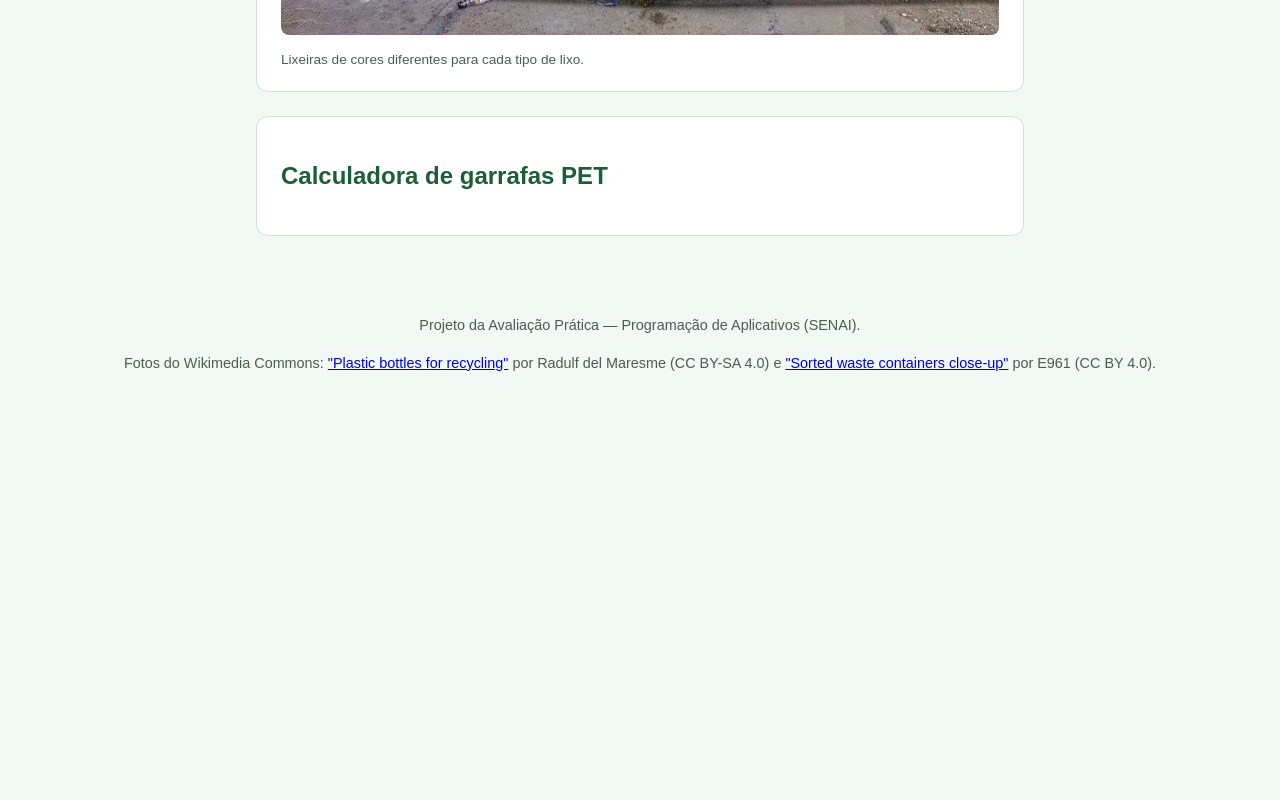
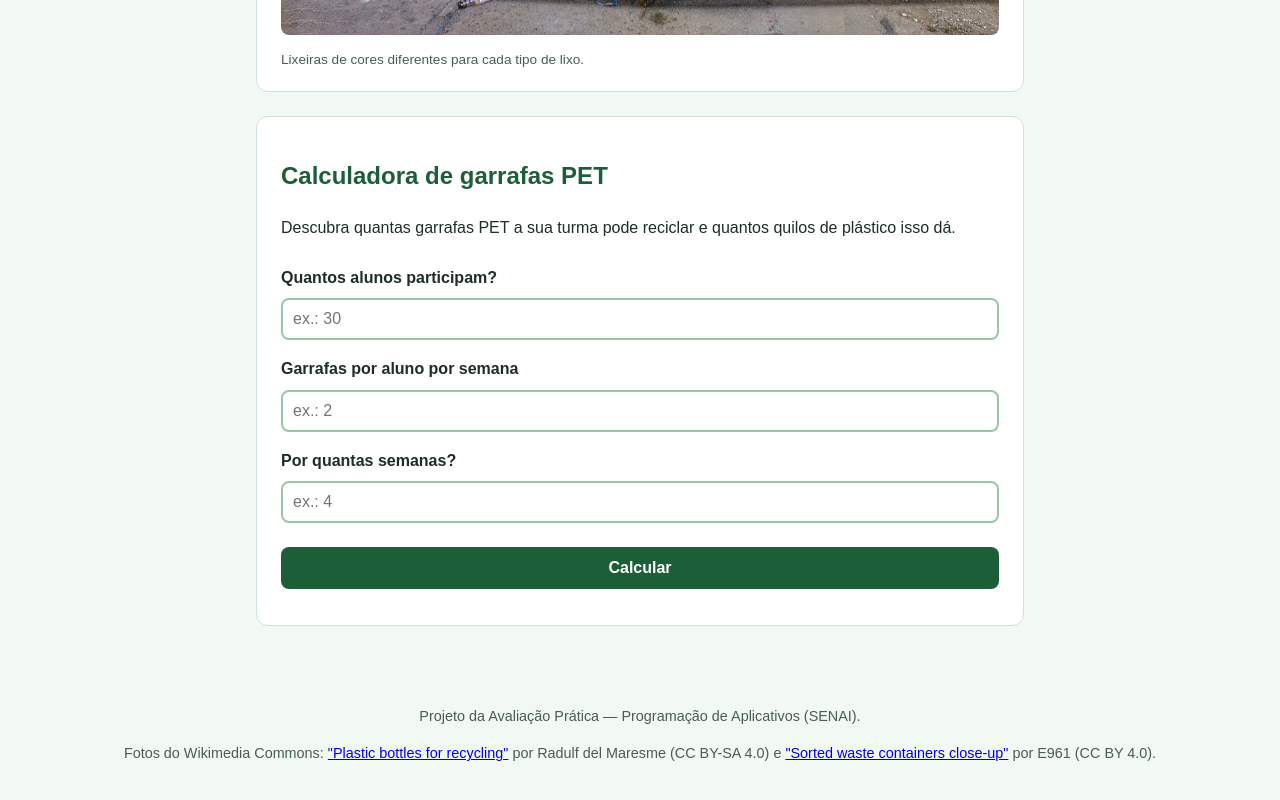
Before and after one commit to theopadilha2009-hash/pagina-tema-livre, a plain HTML site: page index.html in a window 1280 px wide. Shown: the part 1819-2619 px from the top of the page. Before the commit the page ends 2232 px from the top, so only its background shows below. Drawn offline with Linux system fonts and the light colour scheme.

Commit message:
feat: formulário da calculadora de garrafas PET

```diff
--- a/css/style.css
+++ b/css/style.css
@@ -93,6 +93,60 @@ figcaption {
   margin-top: 6px;
 }
 
+/* ---------- Formulário ---------- */
+form {
+  display: flex;
+  flex-direction: column;
+  gap: 8px;
+}
+
+label {
+  font-weight: bold;
+  margin-top: 8px;
+}
+
+input {
+  padding: 10px;
+  font-size: 1rem;
+  border: 2px solid #9cc5a8;
+  border-radius: 8px;
+}
+
+input:focus {
+  outline: none;
+  border-color: #1b5e37;
+}
+
+button {
+  margin-top: 16px;
+  padding: 12px;
+  font-size: 1rem;
+  font-weight: bold;
+  color: white;
+  background-color: #1b5e37;
+  border: none;
+  border-radius: 8px;
+  cursor: pointer;
+}
+
+button:hover {
+  background-color: #14472a;
+}
+
+/* Mensagem de erro: vermelho escuro para contrastar com o branco */
+#erro {
+  color: #b00020;
+  font-weight: bold;
+}
+
+/* Resultado: caixa verde clara */
+#resultado:not(:empty) {
+  background-color: #e3f3e7;
+  border-left: 6px solid #1b5e37;
+  padding: 12px 16px;
+  border-radius: 8px;
+}
+
 /* ---------- Rodapé ---------- */
 footer {
   text-align: center;
--- a/index.html
+++ b/index.html
@@ -50,6 +50,25 @@
 
     <section id="calculadora">
       <h2>Calculadora de garrafas PET</h2>
+      <p>Descubra quantas garrafas PET a sua turma pode reciclar e quantos quilos de plástico isso dá.</p>
+
+      <!-- novalidate: quem valida os dados é o JavaScript, não o navegador -->
+      <form id="form-garrafas" novalidate>
+        <label for="alunos">Quantos alunos participam?</label>
+        <input type="number" id="alunos" placeholder="ex.: 30">
+
+        <label for="garrafas">Garrafas por aluno por semana</label>
+        <input type="number" id="garrafas" placeholder="ex.: 2">
+
+        <label for="semanas">Por quantas semanas?</label>
+        <input type="number" id="semanas" placeholder="ex.: 4">
+
+        <button type="submit">Calcular</button>
+      </form>
+
+      <!-- aqui o JavaScript escreve o erro ou o resultado -->
+      <p id="erro" role="alert"></p>
+      <p id="resultado"></p>
     </section>
 
   </main>
```
